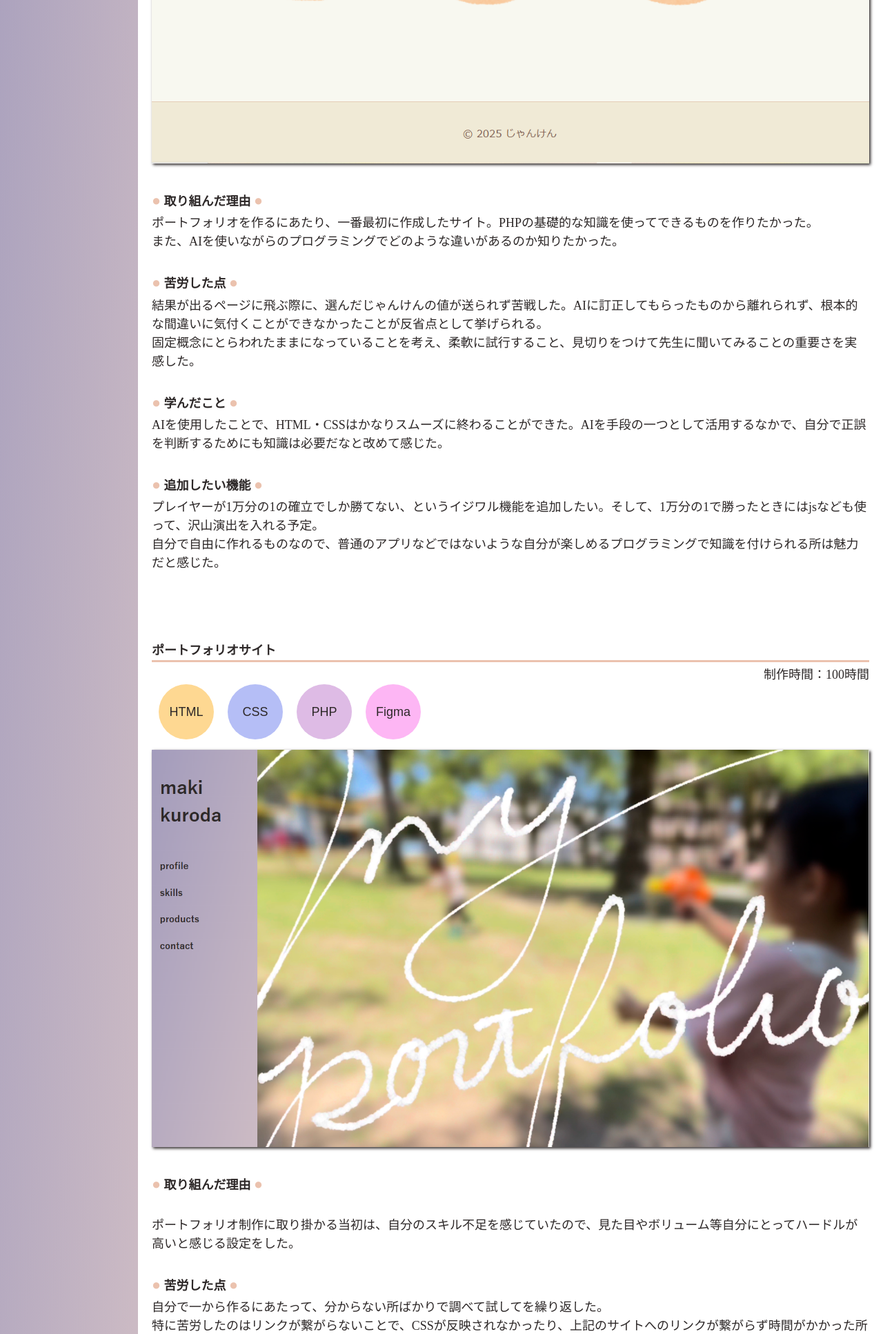
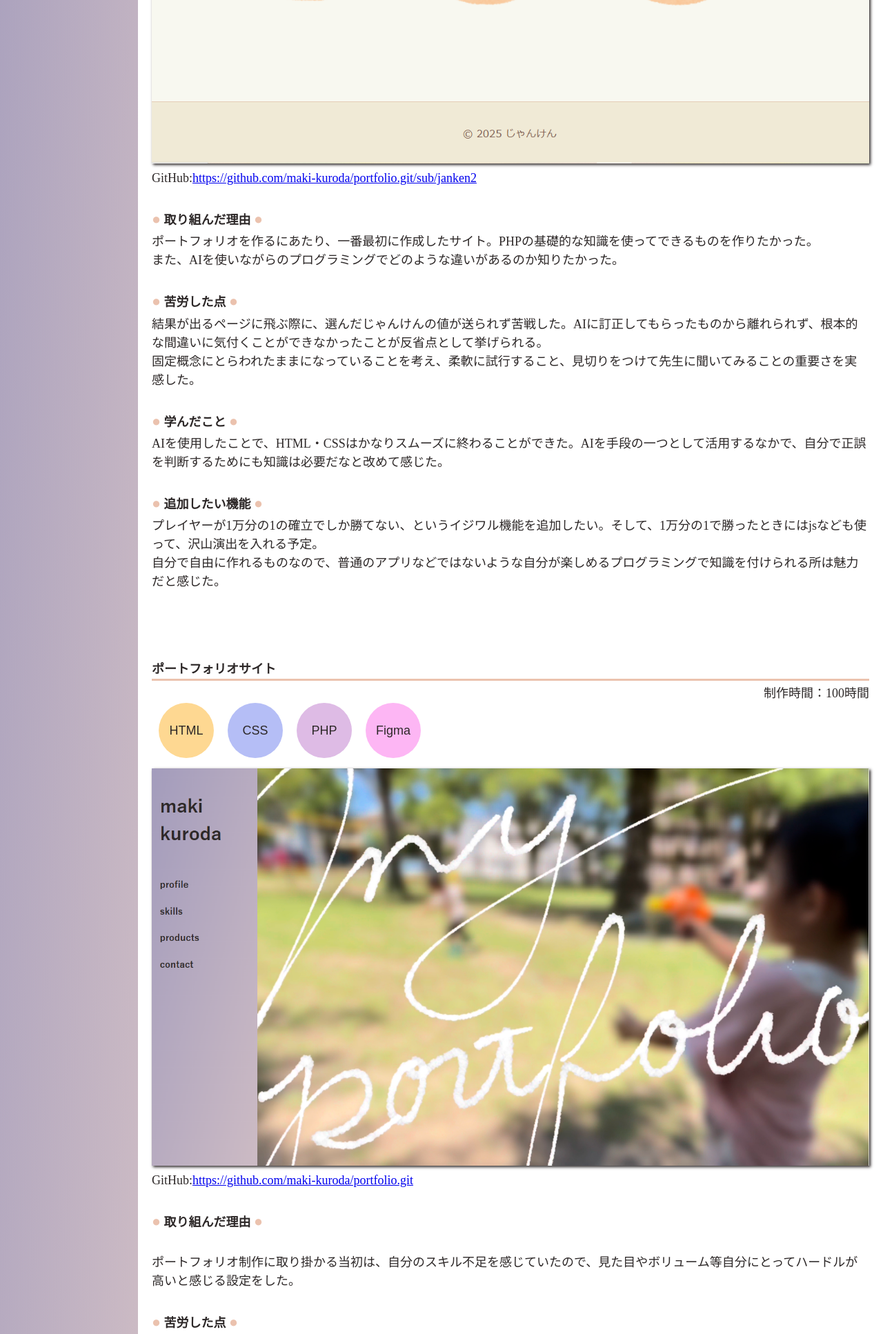
Before and after one commit to maki-kuroda/portfolio, a PHP site: page /products.php in a window 1280 px wide. Shown: the part 1677-3611 px from the top of the page at 69% size. Run offline with PHP 8.4, Linux system fonts and the light colour scheme; some web fonts are replaced.

Commit message:
20250422

```diff
--- a/products.php
+++ b/products.php
@@ -16,10 +16,10 @@
             </ul>
         </div>
         <div id="link">
-            <a href="sub/progate-portfolio">
+            <a href="https://kuroda.livebusinessstudent.net/hp">
                 <img src="images/items/progate-site.jpg" alt="ホームページ">
             </a>
-            <a href="sub/progate-php">
+            <a href="https://kuroda.livebusinessstudent.net/contact-page">
                 <img src="images/items/progate-form.jpg" alt="問い合わせページ">
             </a>
         </div>
@@ -70,9 +70,13 @@
             </ul>
         </div>
         <div id="link">
-            <a href="sub/janken2">
+            <a href="https://kuroda.livebusinessstudent.net/janken">
                 <img src="images/items/janken.png" alt="じゃんけん">
             </a>
+        </div>
+        <div id="github-links">
+            <p>GitHub:<a href="https://github.com/maki-kuroda/portfolio.git/sub/janken2">https://github.com/maki-kuroda/portfolio.git/sub/janken2</a>
+            </p>
         </div>
 
         <div class="reason">
@@ -134,6 +138,10 @@
         </div>
         <div id="link">
             <img src="images/items/index.png" alt="ポートフォリオのトップページ">
+        </div>
+        <div id="github-links">
+            <p>GitHub:<a href="https://github.com/maki-kuroda/portfolio.git">https://github.com/maki-kuroda/portfolio.git</a>
+            </p>
         </div>
         <div class="reason">
             <h3>
```
